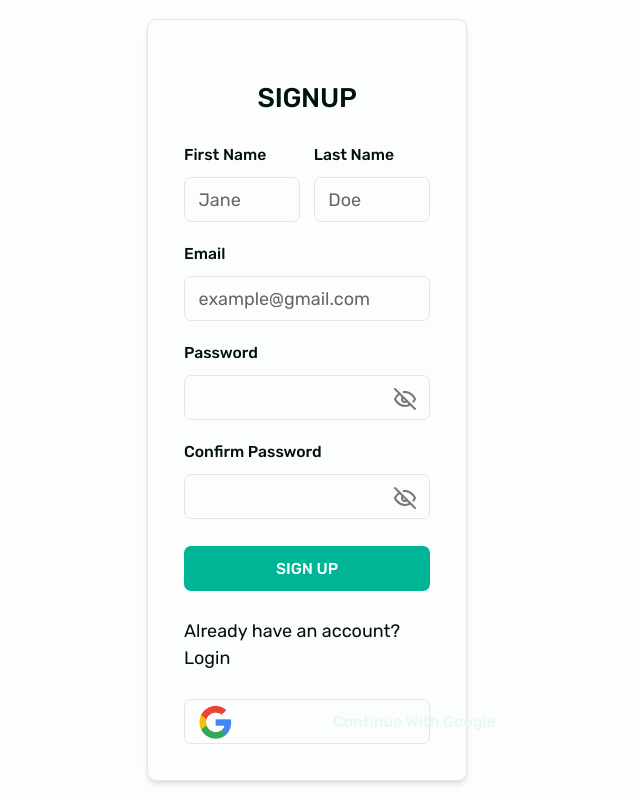
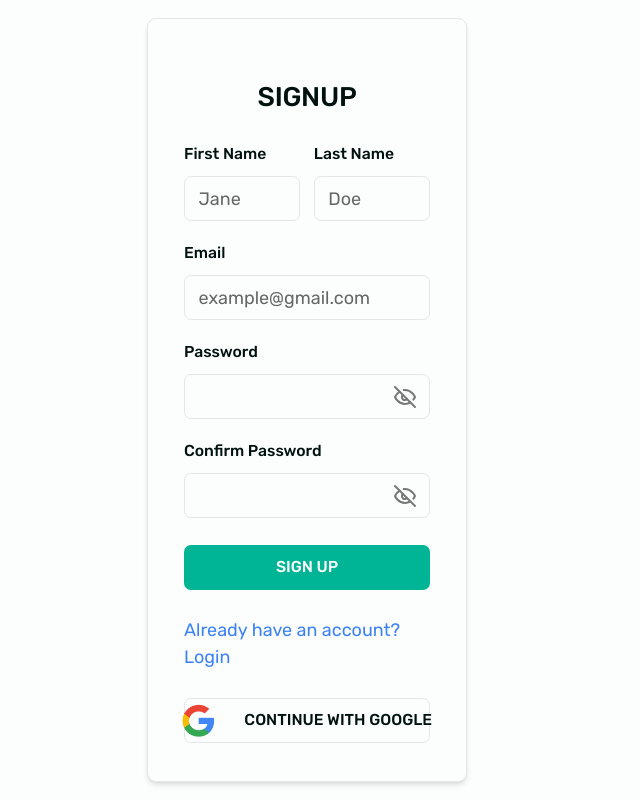
Before and after one commit to ngure1/UniVerse_frontend, a Next.js app: page /signup in a window 1280 px wide. Shown: the whole page, without its empty margins (333-973 px from the left). Built offline with nearby package versions, Linux system fonts and the light colour scheme.

Commit message:
fix :bug: : add error handling on sign up form

```diff
--- a/src/components/forms/signUp.jsx
+++ b/src/components/forms/signUp.jsx
@@ -65,13 +65,23 @@ const SignUpForm = () => {
 			})
 			.catch((error) => {
 				// Update the toast on signUp failure
+				if (error.data.password) {
 					toast.update(toastId, {
-					render: "Failed to create account. Please try again.",
+						render: `Failed to create account.${error.data.password}`,
 						type: "error",
 						isLoading: false,
 						autoClose: 5000,
 						position: "top-center",
 					});
+				} else {
+					toast.update(toastId, {
+						render: `Failed to create account.Please Try again`,
+						type: "error",
+						isLoading: false,
+						autoClose: 5000,
+						position: "top-center",
+					});
+				}
 			});
 	};
 
@@ -226,14 +236,15 @@ const SignUpForm = () => {
 							disabled={isLoading}>
 							Sign Up
 						</Button>
-						<p>
+						<p className="text-blue-500">
 							Already have an account?{" "}
 							<Link href="/login"> Login</Link>
 						</p>
 
 						<Button
+							variant="outline"
+							className="w-full gap-[1.625rem] uppercase"
 							type="submit"
-							className="flex py-[0.625rem] px-[0.75rem] justify-start items-center w-full gap-[5.625rem] capitalize bg-transparent text-muted border border-solid"
 							disabled={isLoading}>
 							<Image
 								src={GoogleLogo}
```
Lines whose indentation alone changed are shown as unchanged.
